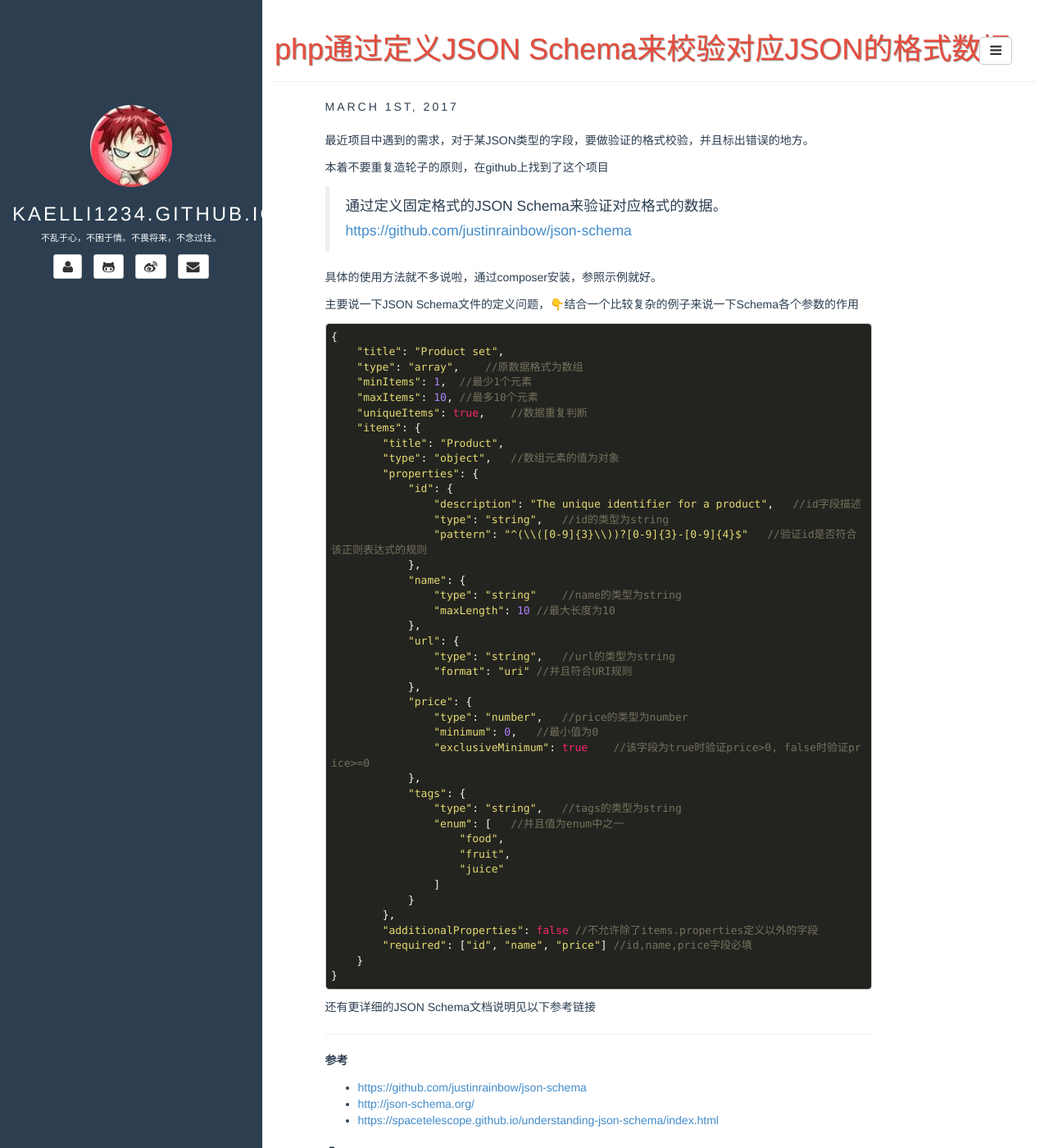
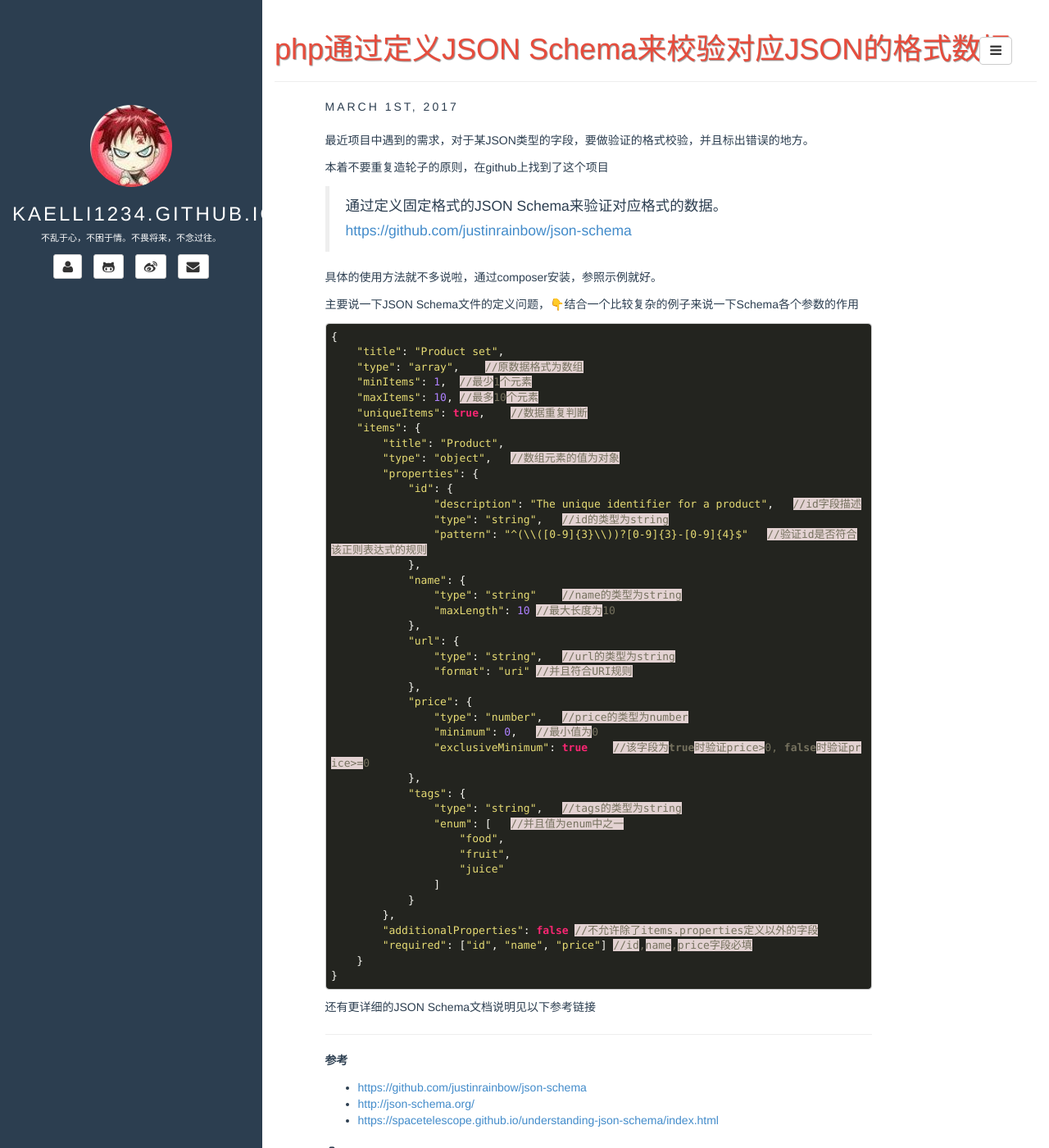
Before and after one commit to kaelli1234/kaelli1234.github.io, a Jekyll site: the page built from _posts/2017-03-01-json-schema-validate.md, in a window 1280 px wide and 1400 px high. Shown: the whole window at 82% size. Built offline with Jekyll 4.4.1, drawn with Linux system fonts in a browser that asks for light colours; comment, search, counter and statistics services are not loaded.

Commit message:
update code style

````diff
--- a/_posts/2017-03-01-json-schema-validate.md
+++ b/_posts/2017-03-01-json-schema-validate.md
@@ -17,7 +17,7 @@ shortinfo: php严格校验JSON数据格式的方法
 
 主要说一下JSON Schema文件的定义问题，👇结合一个比较复杂的例子来说一下Schema各个参数的作用
 
-```
+```json
 {
     "title": "Product set",
     "type": "array",    //原数据格式为数组
````
